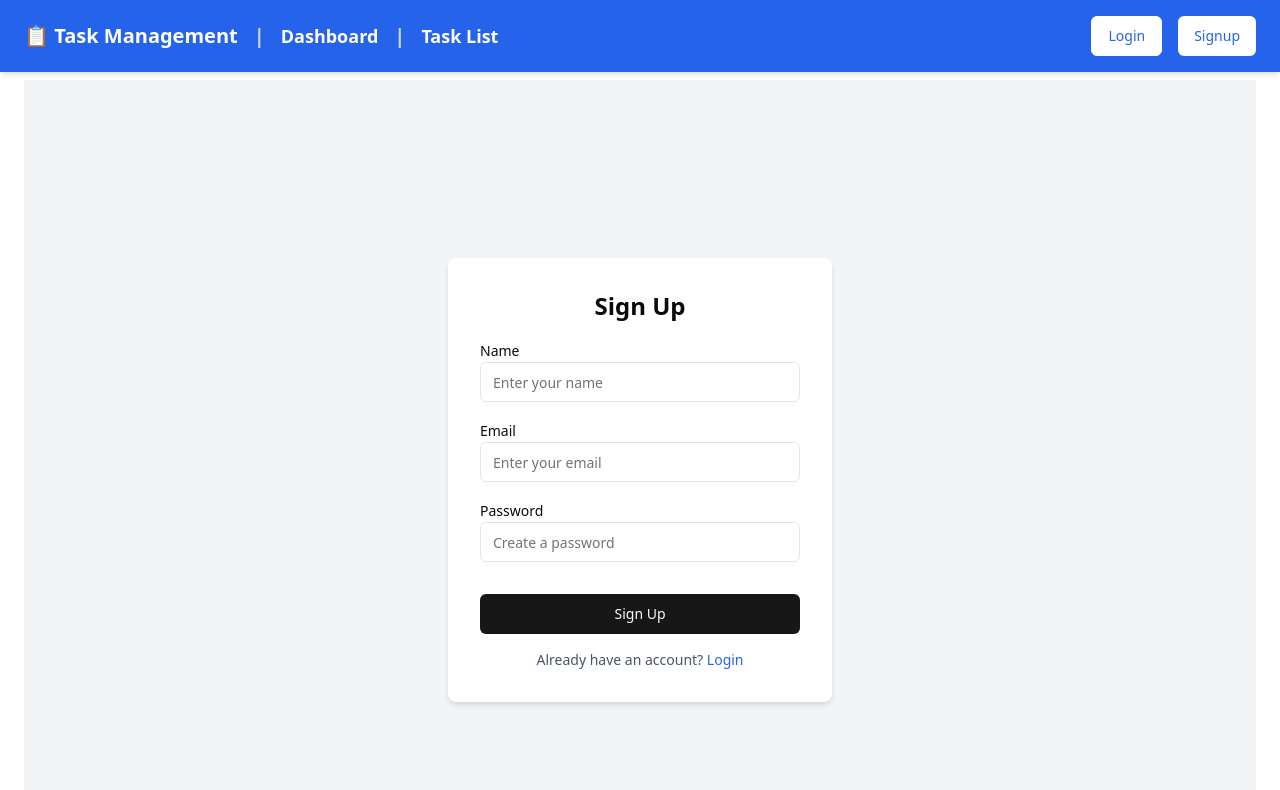
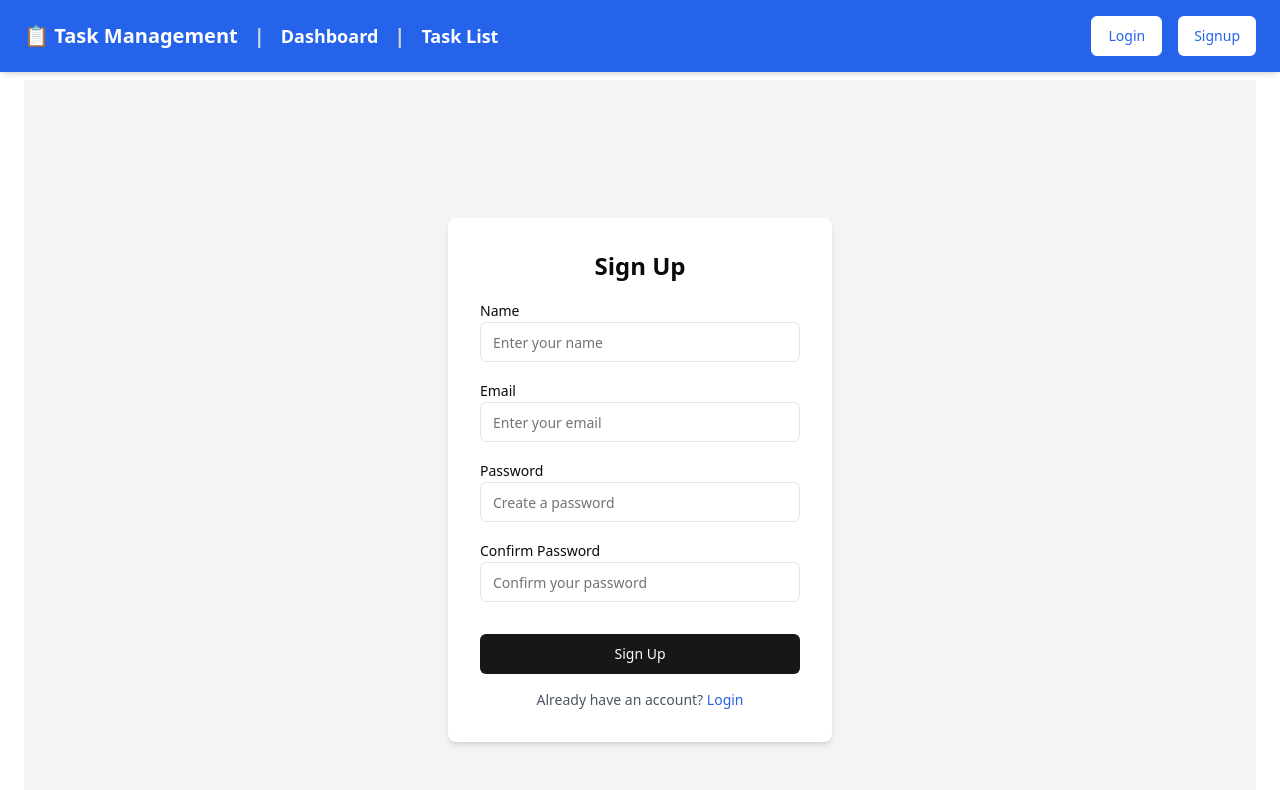
Before and after one commit to Ashish23jun/Task-Management-Frontend, a React (Vite) app: page /signup in a window 1280 px wide. Shown: the top 790 px of the page. Built offline with nearby package versions, Linux system fonts and the light colour scheme.

Commit message:
Signup page fix

```diff
--- a/src/components/Signup.tsx
+++ b/src/components/Signup.tsx
@@ -1,7 +1,7 @@
-import React from "react";
-import { Input } from "@/components/ui/input";
-import { Button } from "@/components/ui/button";
-import { Label } from "@/components/ui/label";
+import React from 'react';
+import { Input } from '@/components/ui/input';
+import { Button } from '@/components/ui/button';
+import { Label } from '@/components/ui/label';
 
 const Signup: React.FC = () => {
   return (
@@ -24,13 +24,18 @@ const Signup: React.FC = () => {
             <Input id="password" type="password" placeholder="Create a password" />
           </div>
 
+          <div className="mb-4">
+            <Label htmlFor="confirmPassword">Confirm Password</Label>
+            <Input id="confirmPassword" type="password" placeholder="Confirm your password" />
+          </div>
+
           <Button type="submit" className="w-full mt-4">
             Sign Up
           </Button>
         </form>
 
         <p className="text-center text-sm text-gray-600 mt-4">
-          Already have an account?{" "}
+          Already have an account?{' '}
           <a href="/login" className="text-blue-600 hover:underline">
             Login
           </a>
```
